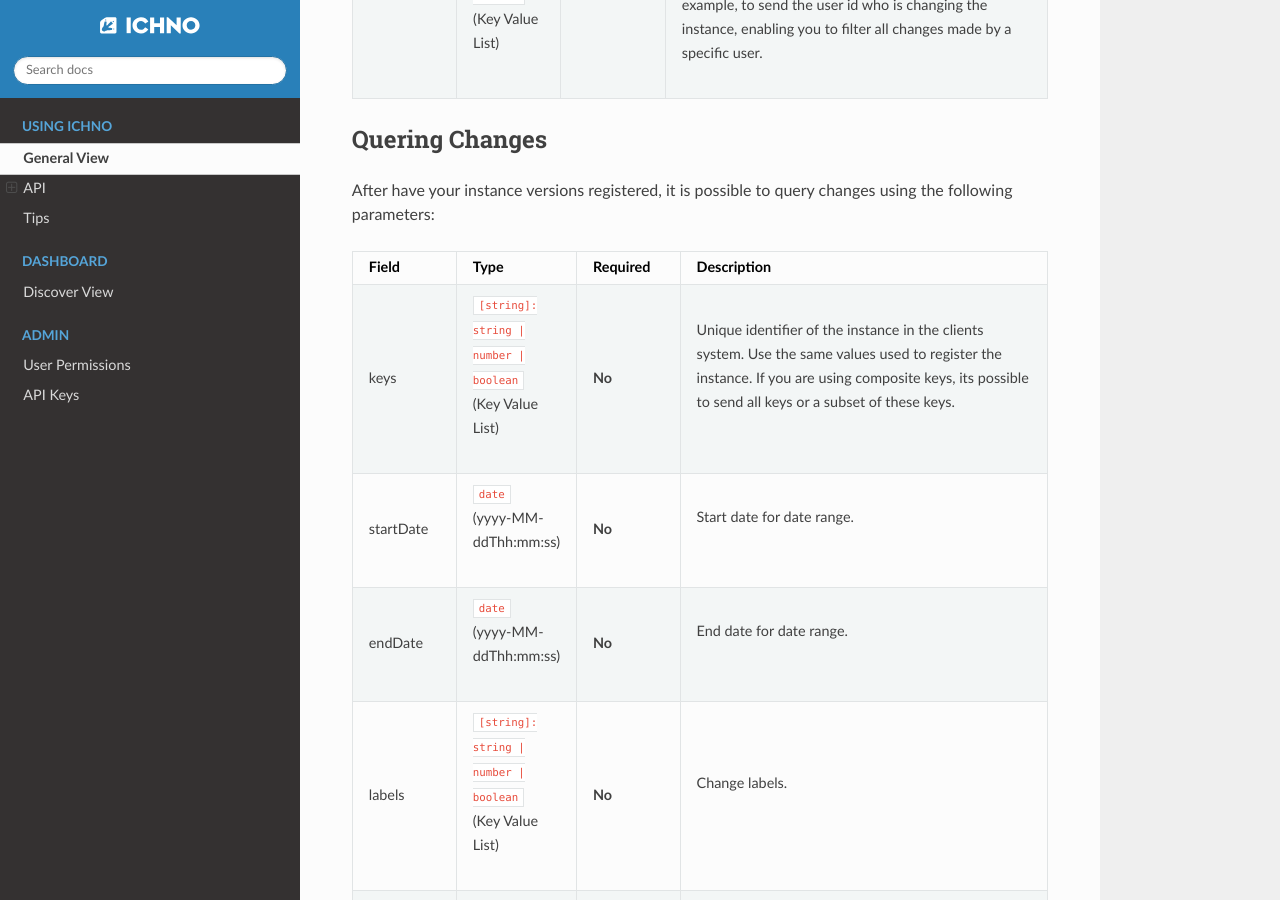
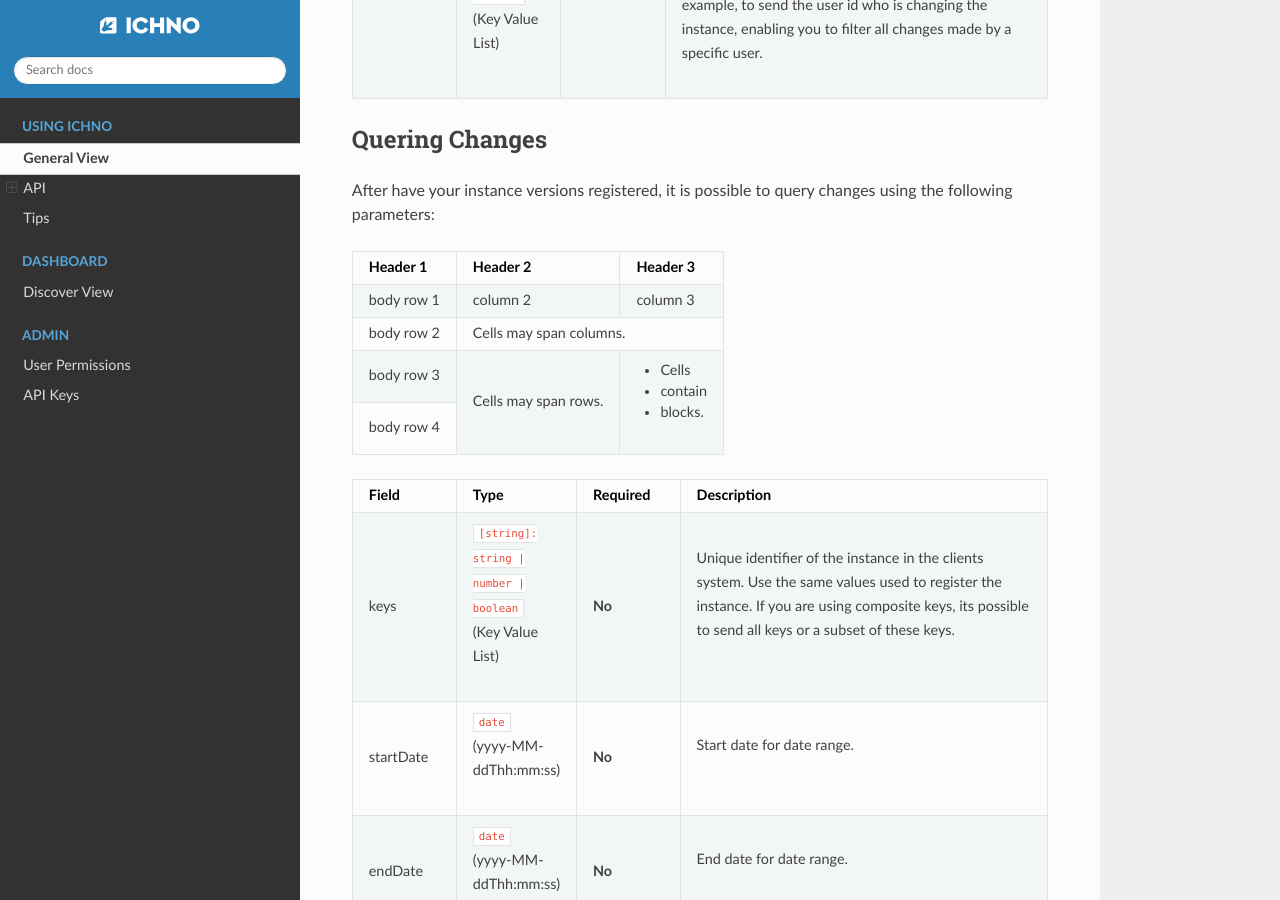
Before and after one commit to ichno/documentation, a Sphinx documentation site: the page built from docs/using-ichno/using-ichno.rst, in a window 1280 px wide and 900 px high, scrolled down 1801 px. Built offline with Sphinx 7.4.7 and the Read the Docs theme 2.0.0, drawn with Linux system fonts in a browser that asks for light colours.

Commit message:
Testing table

```diff
--- a/docs/using-ichno/using-ichno.rst
+++ b/docs/using-ichno/using-ichno.rst
@@ -78,6 +78,17 @@
 
 After have your instance versions registered, it is possible to query changes using the following parameters:
 
++------------+------------+-----------+
+| Header 1   | Header 2   | Header 3  |
++============+============+===========+
+| body row 1 | column 2   | column 3  |
++------------+------------+-----------+
+| body row 2 | Cells may span columns.|
++------------+------------+-----------+
+| body row 3 | Cells may  | - Cells   |
++------------+ span rows. | - contain |
+| body row 4 |            | - blocks. |
++------------+------------+-----------+
 
 .. list-table::
     :widths: 15 15 15 55
```
